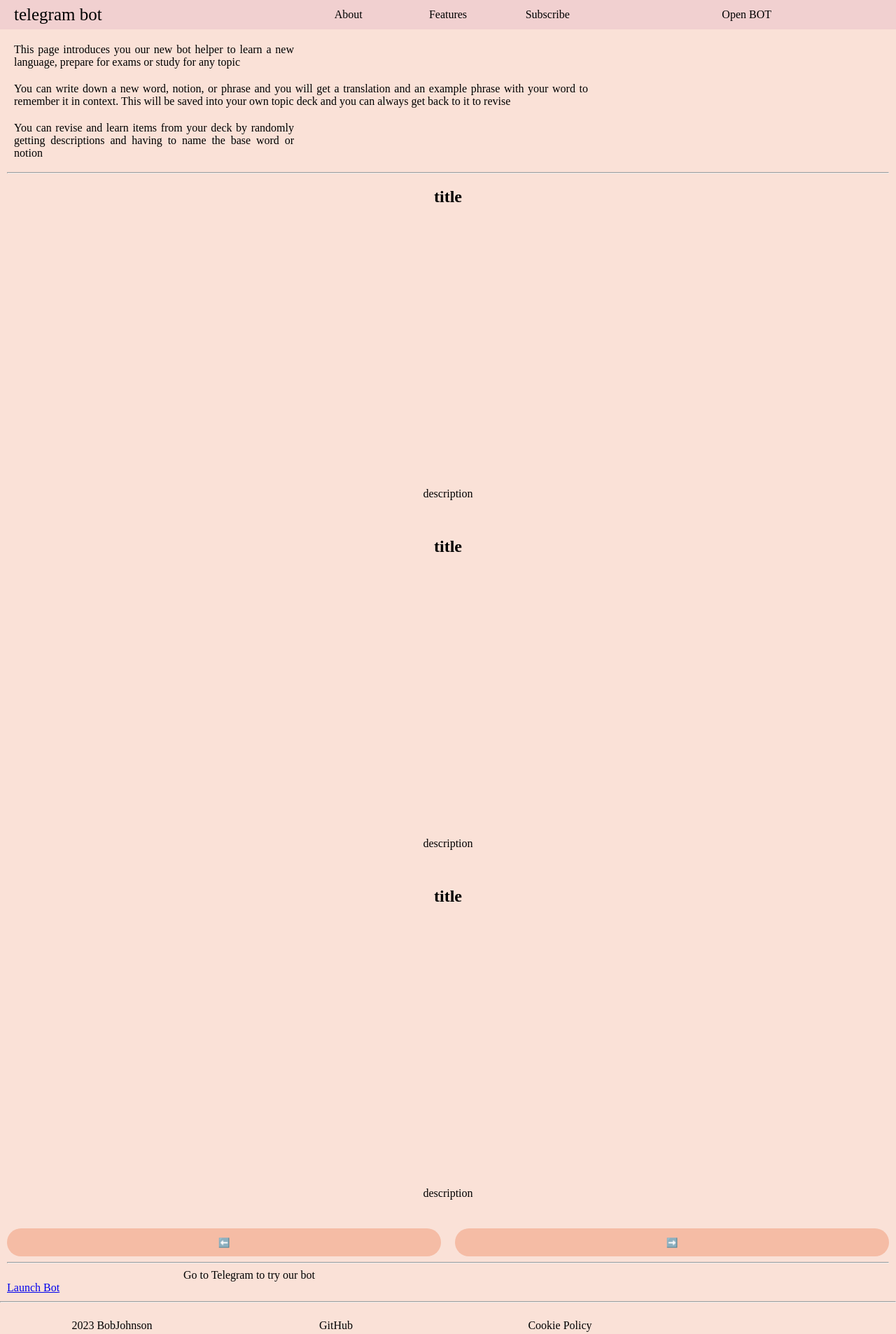
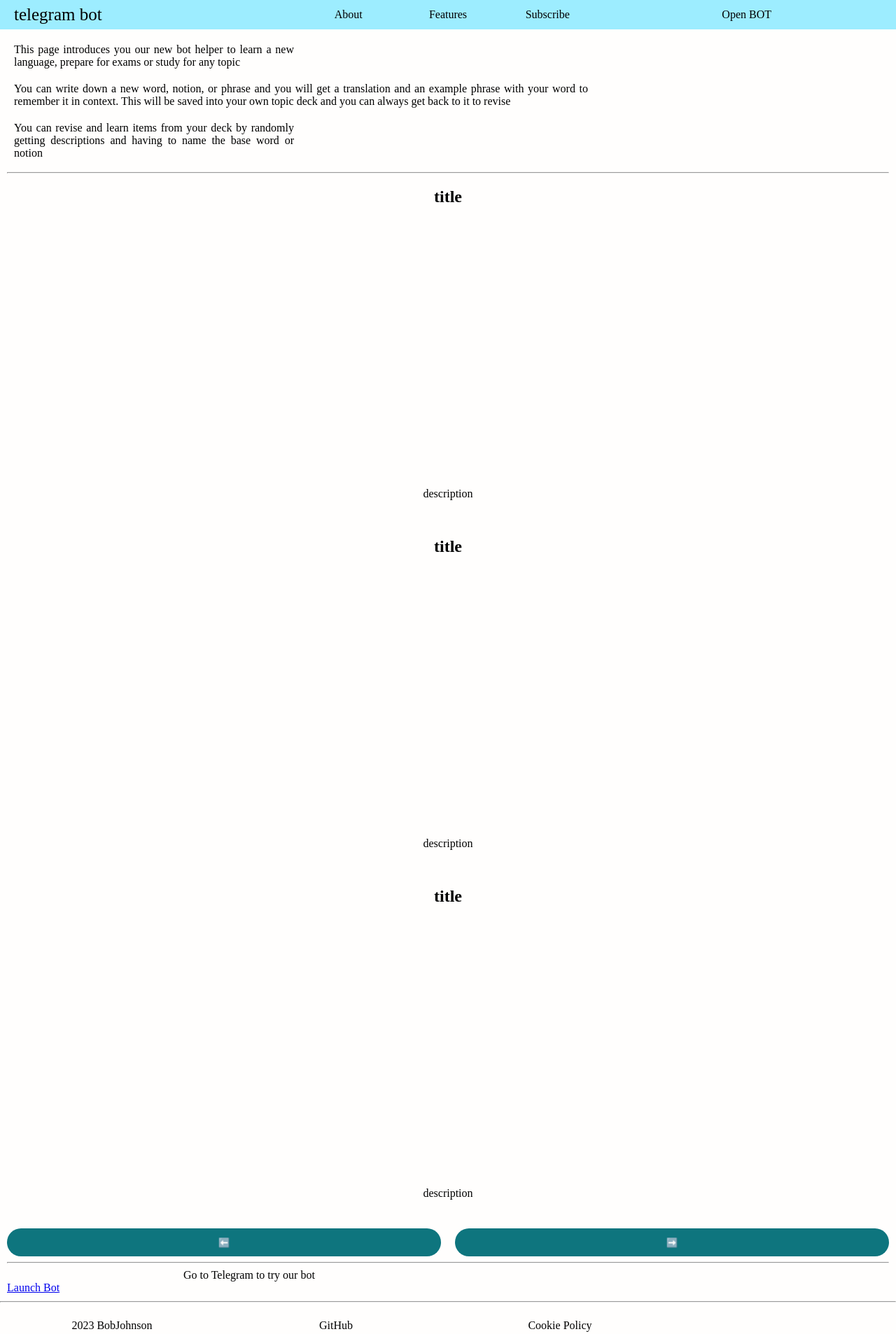
Before and after one commit to BobJ0hnson/BobJ0hnson.github.io, a plain HTML site: page index.html in a window 1280 px wide. Shown: the whole page at 70% size. Drawn offline with Linux system fonts and the light colour scheme.

Commit message:
Add files via upload

```diff
--- a/styles.css
+++ b/styles.css
@@ -1,12 +1,12 @@
 body {
-    background: #fae1d7;
+    background: #fffefd;
     margin: 0;
 }
 
 /* header styles */
 
 .header-container {
-    background: #f1d0d0;
+    background: #9dedff;
     display: grid;
     grid-template-columns: 3fr 1fr 1fr 1fr 3fr;
     height: 42px;
@@ -28,7 +28,7 @@ body {
 
 .header-item:hover {
     cursor: pointer;
-    background: #f5bca5;
+    background: #4aafc6;
 }
 
 .header-container > a {
@@ -90,7 +90,7 @@ body {
 
 .feature-paginator button {
     border: none;
-    background: #f5bca5;
+    background: #0e757e;
     height: 40px;
     cursor: pointer;
     border-radius: 50px;
```
